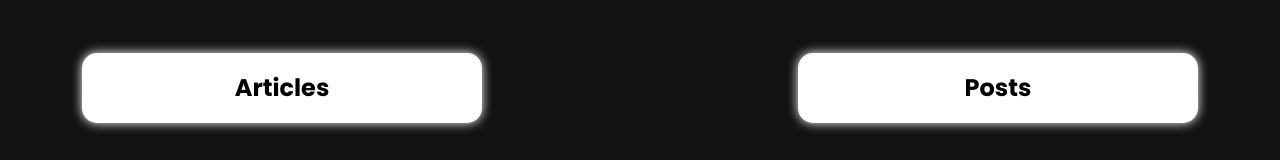
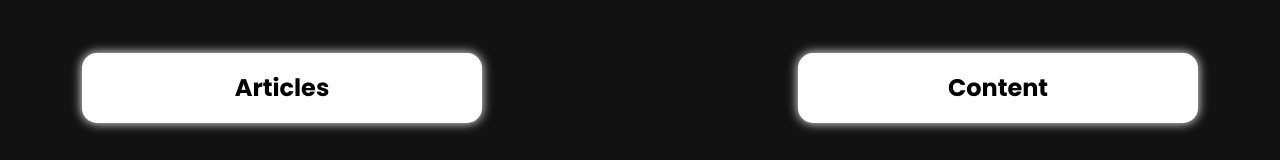
Before and after one commit to mo7amed-ramadan/Mohammed-Gamal-Portfolio, a React (Create React App) app: page / in a window 1280 px wide. Shown: the part 2068-2228 px from the top of the page. Built offline with nearby package versions, Linux system fonts and the light colour scheme.

Commit message:
Update Projects.js

```diff
--- a/src/Components/Projects/Projects.js
+++ b/src/Components/Projects/Projects.js
@@ -150,7 +150,7 @@ function Projects() {
               id="content"
               project={
                 <ProjectButton
-                  name="Posts"
+                  name="Content"
                   link="https://drive.google.com/drive/folders/15vdPo9gRvHig8Bs4hi53HEfi7WZBODXl?usp=drive_link"
                 />
               }
```
